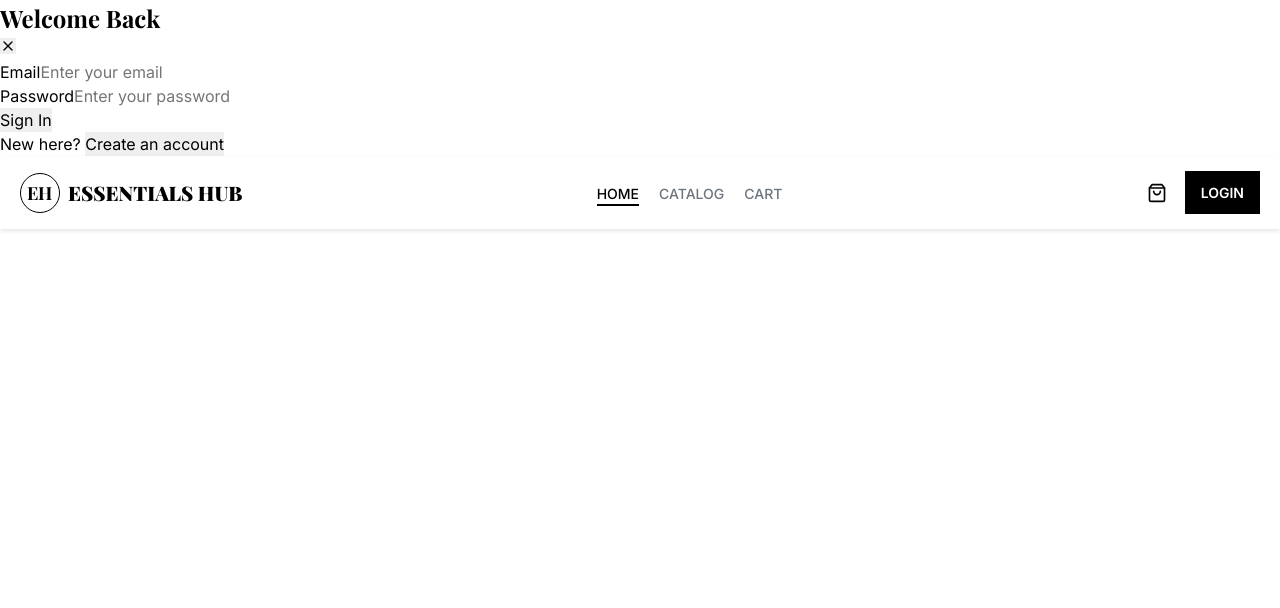
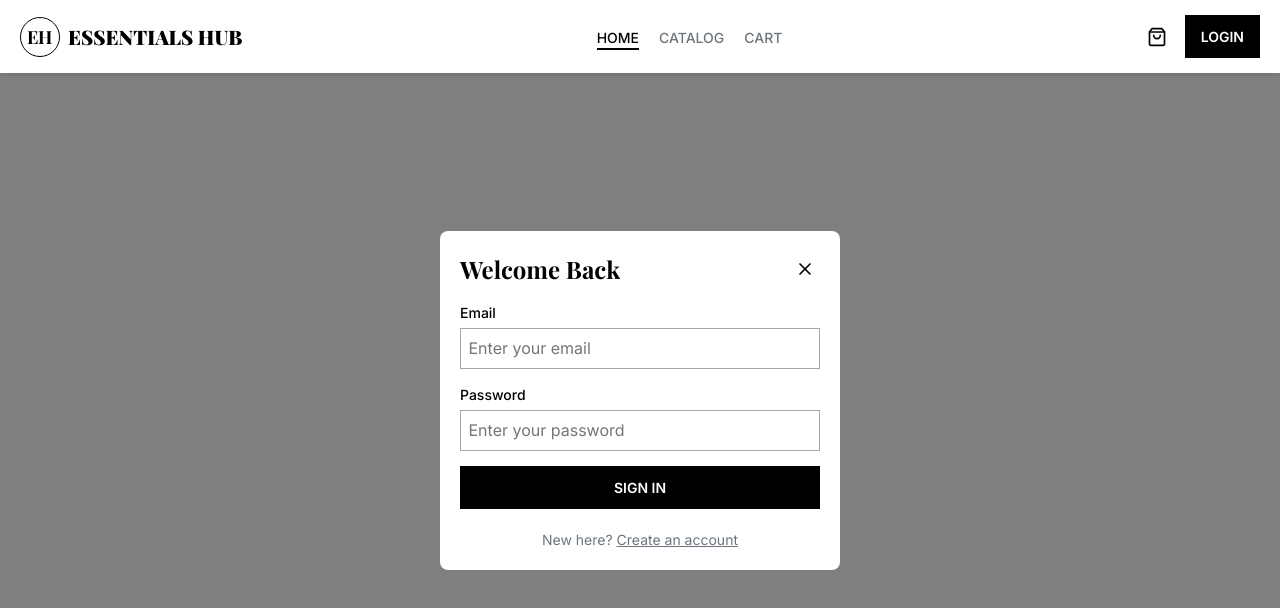
Before and after one commit to Fejiro001/essentials-hub, a React (Create React App) app: page / in a window 1280 px wide. Shown: the top 608 px of the page. Built offline with nearby package versions, Linux system fonts and the light colour scheme; a web font is replaced by a local one.

Commit message:
Styled the login modal

```diff
--- a/src/components/LoginModal.js
+++ b/src/components/LoginModal.js
@@ -10,15 +10,15 @@ function LoginModal() {
 
   return (
     <div className="modal-overlay">
-      <div className="modal">
+      <div className="login-modal">
         <div className="modal-header">
           <h2>Welcome Back</h2>
-          <button>
+          <button className="close-btn">
             <LuX />
           </button>
         </div>
         <form className="modal-form" onSubmit={handleSubmit(() => {})}>
-          <div>
+          <div className="form-group">
             <label htmlFor="email">Email</label>
             <input
               type="email"
@@ -28,7 +28,7 @@ function LoginModal() {
             />
             {errors.email && <span className="error">Valid email is required</span>}
           </div>
-          <div>
+          <div className="form-group">
             <label htmlFor="password">Password</label>
             <input
               type="password"
@@ -38,10 +38,14 @@ function LoginModal() {
             />
             {errors.password && <span className="error">Password must be at least 6 characters</span>}
           </div>
-          <button type="submit">Sign In</button>
+          <button type="submit" className="login-btn">
+            Sign In
+          </button>
         </form>
-        <p>
-          New here? <button type="button">Create an account</button>
+        <p className="signup-link">
+          New here? <button type="button" className="create-account-btn">
+            Create an account
+          </button>
         </p>
       </div>
     </div>
--- a/src/css/index.css
+++ b/src/css/index.css
@@ -7,6 +7,7 @@
   --color-gray: #f8f9fa;
   --color-text: #212529;
   --color-muted: #6c757d;
+  --color-gray: #a6a6a6;
 
   /* Font Families */
   --heading-font: "Playfair Display", serif;
@@ -175,3 +176,94 @@ header {
   background-color: var(--color-black);
   color: var(--color-white);
 }
+
+/* LOGIN */
+.modal-overlay {
+  position: fixed;
+  top: 0;
+  left: 0;
+  width: 100%;
+  height: 100%;
+  background-color: rgba(0, 0, 0, 0.5);
+  display: flex;
+  align-items: center;
+  justify-content: center;
+}
+
+.login-modal {
+  background-color: var(--color-white);
+  padding: 2rem;
+  border-radius: 8px;
+  width: 100%;
+  max-width: 400px;
+}
+
+.modal-header,
+.modal-form,
+form .form-group {
+  display: flex;
+  justify-content: space-between;
+}
+
+.modal-header {
+  align-items: center;
+  margin-bottom: 1.5rem;
+}
+
+.modal-header .close-btn {
+  background: transparent;
+  font-size: var(--fs-md);
+  transition: var(--transition);
+  padding: 0.5rem;
+}
+
+.modal-header .close-btn:hover {
+  background-color: var(--color-black);
+  color: var(--color-white);
+}
+
+.modal-form,
+.modal-form .form-group {
+  flex-direction: column;
+}
+
+.modal-form {
+  gap: 1.5rem;
+  margin-bottom: 2rem;
+}
+
+.modal-form .form-group {
+  gap: 0.5rem;
+}
+
+.modal-form .form-group label {
+  font-size: var(--fs-sm);
+  font-weight: 500;
+}
+
+.modal-form .form-group input {
+  padding: 0.75rem;
+  border: 1.5px solid var(--color-gray);
+}
+
+.modal-form .form-group input:focus {
+  border-color: var(--color-black);
+  outline: none;
+}
+
+.signup-link {
+  font-size: var(--fs-sm);
+  color: var(--color-muted);
+  text-align: center;
+}
+
+.create-account-btn {
+  background: transparent;
+  text-decoration: underline;
+  color: var(--color-muted);
+  transition: var(--transition);
+}
+
+.create-account-btn:hover {
+  color: var(--color-black);
+}
```
